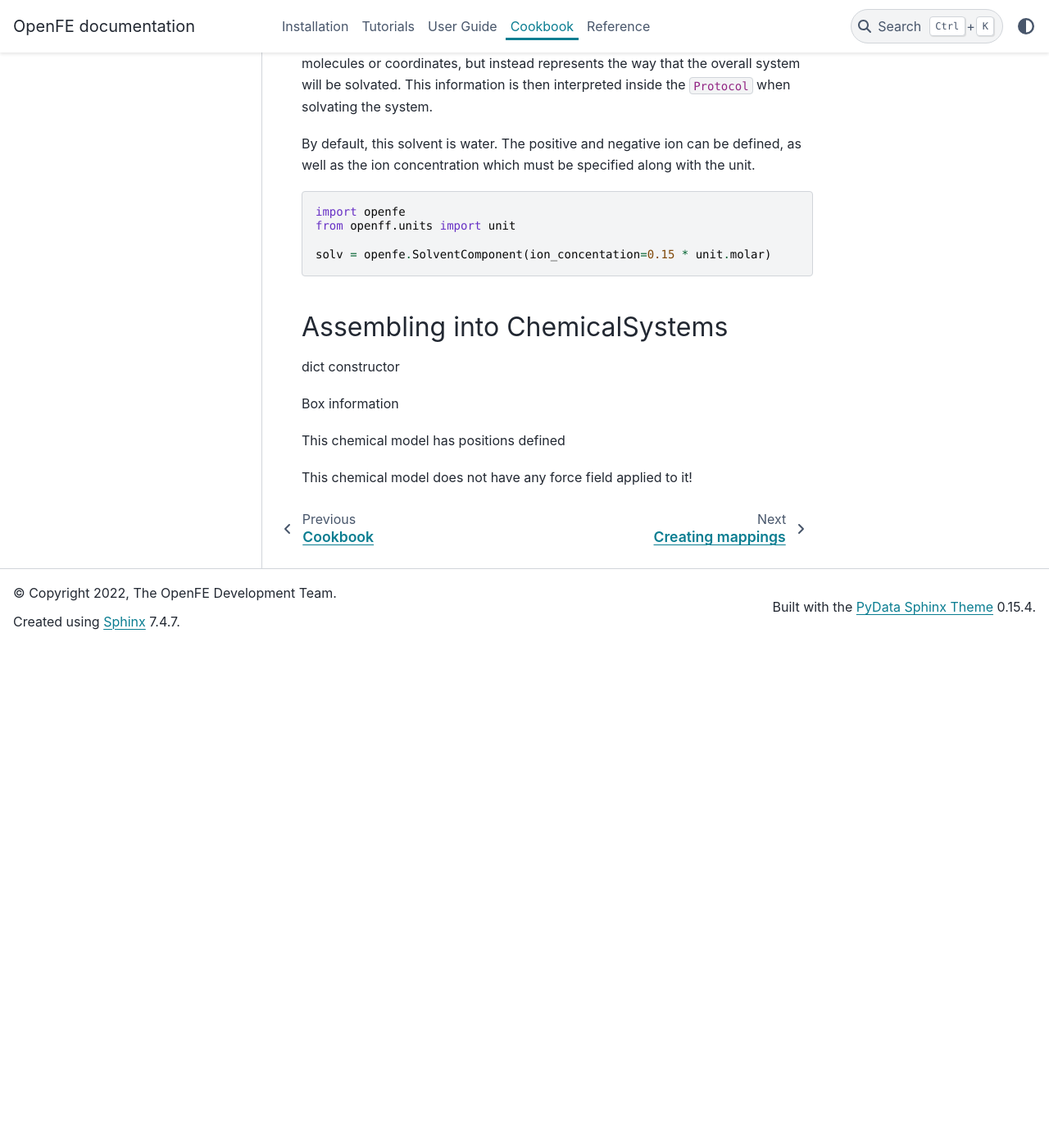
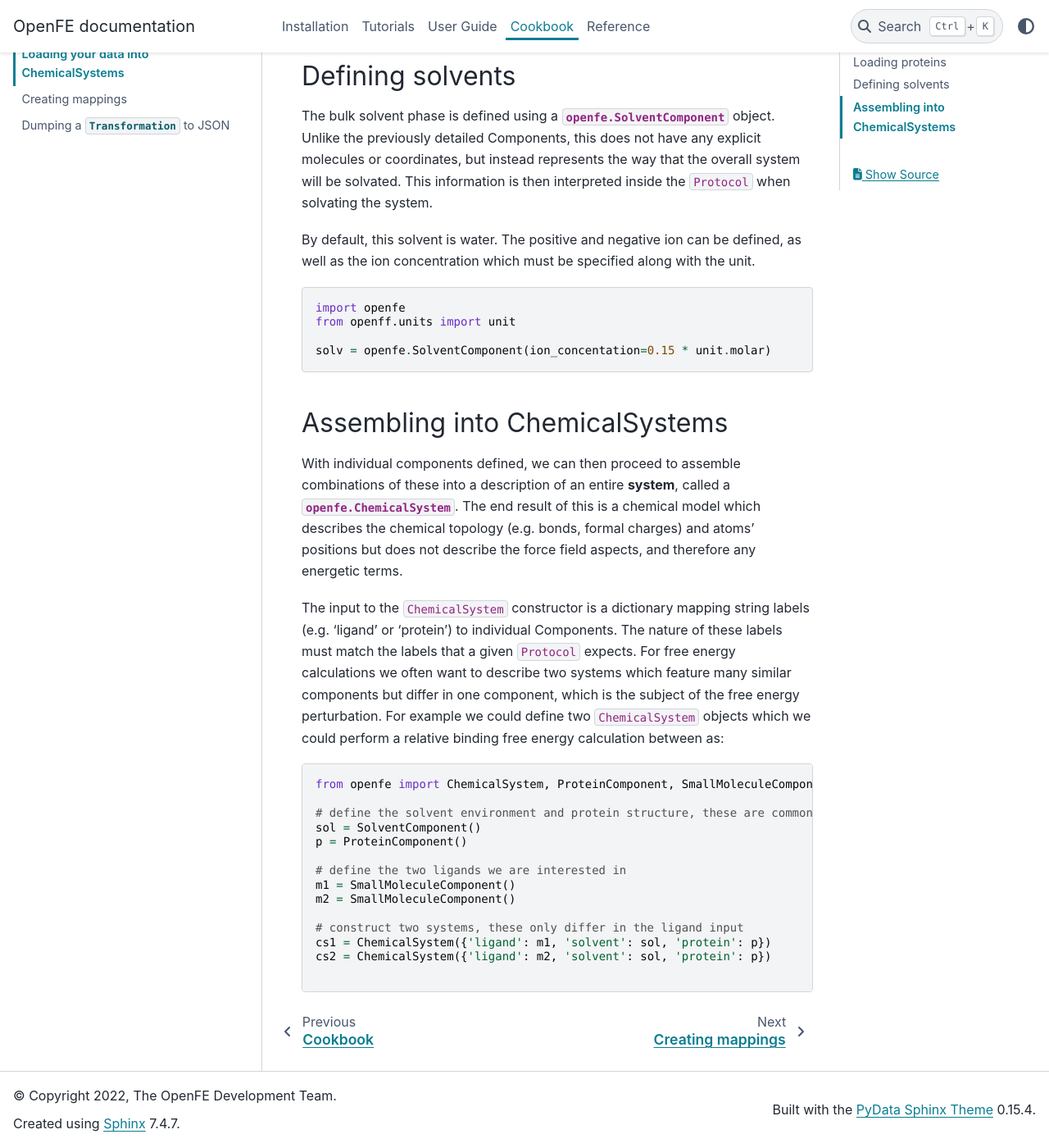
Before and after one commit to OpenFreeEnergy/openfe, a Sphinx documentation site: the page built from docs/cookbook/loading_molecules.md, in a window 1280 px wide and 1400 px high, scrolled down 1885 px. Shown: the whole window at 82% size. Built offline with Sphinx 7.4.7 and the PyData theme 0.15.4, drawn with Linux system fonts in a browser that asks for light colours; before the commit the page ends 2672 px from its top, so only the background shows below that; some of the changed text lies outside the part shown.

Commit message:
cookbook docs

````diff
--- a/docs/cookbook/loading_molecules.md
+++ b/docs/cookbook/loading_molecules.md
@@ -1,9 +1,10 @@
-# Loading your data
+# Loading your data into ChemicalSystems
 
 One of the first tasks you'll likely want to do is loading your various input files.
 In ``openfe`` the entire contents of a simulation volume, for example the ligand, protein and water is referred to
-as the ``ChemicalSystem``.
-A free energy difference is defined as being between two such ``ChemicalSystem`` objects.
+as the {py:class}`openfe.ChemicalSystem`.
+
+A free energy difference is defined as being between two such {py:class}`ChemicalSystem` objects.
 To make expressing free energy calculations easier,
 this ``ChemicalSystem`` is broken down into various ``Component`` objects.
 It is these ``Component`` objects that are then transformed, added or removed when performing a free energy calculation.
@@ -21,11 +22,11 @@ We will walk through how different items can be loaded,
 and then how these are assembled to form ``ChemicalSystem`` objects.
 
 
-## Small molecules
+## Loading small molecules
 
-Small molecules, such as ligands, are handled using the ``openfe.SmallMoleculeComponent`` class.
+Small molecules, such as ligands, are handled using the {py:class}`openfe.SmallMoleculeComponent` class.
 These are lightweight wrappers around RDKit Molecules and can be created directly
-from an rdkit molecule:
+from an RDKit molecule:
 
 ```python
 from rdkit import Chem
@@ -37,10 +38,10 @@ smc = openfe.SmallMoleculeComponent(m, name='')
 ```
 
 :::{caution}
-Remember to include the `removeHs=False` keyword argument so that RDKit does not strip them!
+Remember to include the `removeHs=False` keyword argument so that RDKit does not strip your hydrogens!
 :::
 
-As these types of structures are typically stored inside sdf files, there is a ``from_sdf`` convenience class method:
+As these types of structures are typically stored inside sdf files, there is a ``from_sdf_file`` convenience class method:
 
 ```python
 import openfe
@@ -48,15 +49,15 @@ import openfe
 smc = openfe.SmallMoleculeComponent.from_sdf_file('file.sdf')
 ```
 
-## Proteins
+## Loading proteins
 
-Proteins are handled using an ``openfe.ProteinComponent``.
+Proteins are handled using an {py:class}`openfe.ProteinComponent`.
 Like ``SmallMoleculeComponent``, these are based upon RDKit Molecules,
 however these are expected to have the `MonomerInfo` struct present on all atoms.
 This struct contains the residue and chain information and is essential to apply many popular force fields.
 A "protein" here is considered as the fully modelled entire biological assembly, i.e. all chains and structural waters.
 
-To load a protein, use the ``from_pdb_file`` or ``from_pdbx_file`` classmethod
+To load a protein, use the {py:func}`openfe.ProteinComponent.from_pdb_file` or {py:func}`openfe.ProteinComponent.from_pdbx_file` classmethod
 
 ```python
 import openfe
@@ -65,9 +66,9 @@ p = openfe.ProteinComponent.from_pdb_file('file.pdb')
 ```
 
 
-## Solvents
+## Defining solvents
 
-The bulk solvent phase is defined using a ``openfe.SolventComponent`` object.
+The bulk solvent phase is defined using a {py:class}`openfe.SolventComponent` object.
 Unlike the previously detailed Components, this does not have any explicit molecules or coordinates,
 but instead represents the way that the overall system will be solvated.
 This information is then interpreted inside the ``Protocol`` when solvating the system.
@@ -84,10 +85,32 @@ solv = openfe.SolventComponent(ion_concentation=0.15 * unit.molar)
 
 ## Assembling into ChemicalSystems
 
-dict constructor
+With individual components defined, we can then proceed to assemble combinations of these into
+a description of an entire **system**, called a {py:class}`openfe.ChemicalSystem`.
+The end result of this is a chemical model
+which describes the chemical topology (e.g. bonds, formal charges) and atoms' positions
+but does not describe the force field aspects, and therefore any energetic terms.
 
-Box information
+The input to the `ChemicalSystem` constructor is a dictionary mapping string labels (e.g. 'ligand' or 'protein') to individual Components.
+The nature of these labels must match the labels that a given `Protocol` expects.
+For free energy calculations we often want to describe two systems which feature many similar components
+but differ in one component, which is the subject of the free energy perturbation.
+For example we could define two `ChemicalSystem` objects which we could perform a relative binding free energy calculation between
+as:
 
-This chemical model has positions defined
+```python
+from openfe import ChemicalSystem, ProteinComponent, SmallMoleculeComponent, SolventComponent
 
-This chemical model does not have any force field applied to it!
+# define the solvent environment and protein structure, these are common across both systems
+sol = SolventComponent()
+p = ProteinComponent()
+
+# define the two ligands we are interested in
+m1 = SmallMoleculeComponent()
+m2 = SmallMoleculeComponent()
+
+# construct two systems, these only differ in the ligand input
+cs1 = ChemicalSystem({'ligand': m1, 'solvent': sol, 'protein': p})
+cs2 = ChemicalSystem({'ligand': m2, 'solvent': sol, 'protein': p})
+
+```
````
Also changed, not shown: docs/cookbook/creating_mappings.md (+5 -5 lines).
